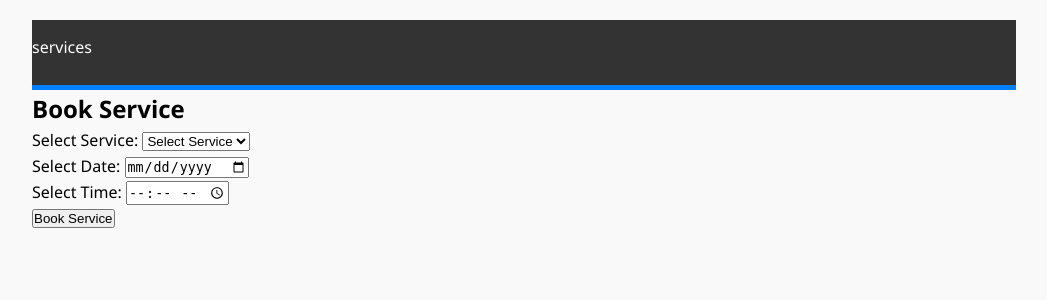
After one commit to Ranjithkumar-Mathiazhagan/Python_CA2, a Flask app: template Car_service_booking/templates/booking.html in a window 1280 px wide. The commit adds this page. Shown: the top 300 px of the page, without its empty margins (116-1163 px from the left). Run offline with Flask 3, Linux system fonts and the light colour scheme; the template is opened without the code that fills it, so the values that code supplies are empty; some libraries are stand-ins or nearby versions.

Commit message:
booking.html

```diff
--- a/Car_service_booking/app.py
+++ b/Car_service_booking/app.py
@@ -35,11 +35,11 @@ app.config['MYSQL_CURSORCLASS'] = 'DictCursor'
 
 mysql = MySQL(app)
 
-@app.route("/")
+@app.route("/index")
 def index():
     return render_template("index.html")
 
-@app.route('/register', methods=['GET', 'POST'])
+@app.route('/', methods=['GET', 'POST'])
 def register():
     form = RegisterForm()
     if form.validate_on_submit():
@@ -91,5 +91,9 @@ def login():
 
     return render_template('login.html', form=form)
 
+
+
+
+
 if __name__ == '__main__':
     app.run(debug=True)
--- a/Car_service_booking/static/css/style.css
+++ b/Car_service_booking/static/css/style.css
@@ -0,0 +1,95 @@
+/* Reset default browser styles */
+* {
+    box-sizing: border-box;
+    margin: 0;
+    padding: 0;
+}
+
+body {
+    font-family: 'Segoe UI', Tahoma, Geneva, Verdana, sans-serif;
+    line-height: 1.6;
+    background-color: #f9f9f9;
+    margin: 0;
+    padding: 0;
+}
+
+.container {
+    width: 80%;
+    margin: auto;
+    overflow: hidden;
+    padding: 20px;
+}
+
+header {
+    background: #333;
+    color: #fff;
+    padding-top: 15px;
+    min-height: 70px;
+    border-bottom: 5px solid #0080ff;
+}
+
+header a {
+    color: #fff;
+    text-decoration: none;
+    text-transform: uppercase;
+    font-size: 14px;
+    font-weight: bold;
+    padding: 0 15px;
+    transition: color 0.3s;
+}
+
+header a:hover {
+    color: #0080ff;
+}
+
+header #logo {
+    float: left;
+    display: inline-block;
+    margin-left: 20px;
+}
+
+header #logo img {
+    height: 90px; /* Adjust as per your logo dimensions */
+}
+
+header nav {
+    float: right;
+    margin-top: 10px;
+}
+
+.bookings {
+    margin-top: 20px;
+}
+
+.booking-list {
+    display: grid;
+    grid-template-columns: repeat(auto-fill, minmax(300px, 1fr));
+    gap: 20px;
+}
+
+.booking {
+    background-color: #fff;
+    border-radius: 5px;
+    box-shadow: 0 0 10px rgba(0, 0, 0, 0.1);
+    padding: 20px;
+}
+
+.booking h2 {
+    font-size: 1.5em;
+    margin-bottom: 10px;
+}
+
+.booking p {
+    margin-bottom: 5px;
+    color: #666;
+}
+
+.footer {
+    text-align: center;
+    margin-top: 20px;
+}
+
+.footer p {
+    font-size: 14px;
+    color: #666;
+}
--- /dev/null
+++ b/Car_service_booking/templates/booking.html
@@ -0,0 +1,49 @@
+<!DOCTYPE html>
+<html lang="en">
+<head>
+    <meta charset="UTF-8">
+    <meta name="viewport" content="width=device-width, initial-scale=1.0">
+    <title>Book Service - Car Service Booking</title>
+    <link rel="stylesheet" href="style.css">
+</head>
+<body>
+    <div class="container">
+        <header>
+           services
+        </header>
+
+        <main>
+            <section class="form-container">
+                <h1>Book Service</h1>
+                <form method="post" action="/submit_booking">
+                    <div class="form-group">
+                        <label for="service">Select Service:</label>
+                        <select id="service" name="service" required>
+                            <option value="">Select Service</option>
+                            <option value="maintenance">Maintenance</option>
+                            <option value="repair">Repair</option>
+                            <option value="inspection">Inspection</option>
+                        </select>
+                    </div>
+
+                    <div class="form-group">
+                        <label for="date">Select Date:</label>
+                        <input type="date" id="date" name="date" required>
+                    </div>
+
+                    <div class="form-group">
+                        <label for="time">Select Time:</label>
+                        <input type="time" id="time" name="time" required>
+                    </div>
+
+                    <button type="submit">Book Service</button>
+                </form>
+            </section>
+        </main>
+
+        <footer class="footer">
+            <!-- Footer content -->
+        </footer>
+    </div>
+</body>
+</html>
--- a/Car_service_booking/templates/index.html
+++ b/Car_service_booking/templates/index.html
@@ -4,7 +4,7 @@
     <meta charset="UTF-8">
     <meta name="viewport" content="width=device-width, initial-scale=1.0">
     <title>Car Service Booking</title>
-    <link rel="stylesheet" href="style.css">
+    <link rel="stylesheet" href="css/style.css">
 </head>
 <body>
     <header>
```
